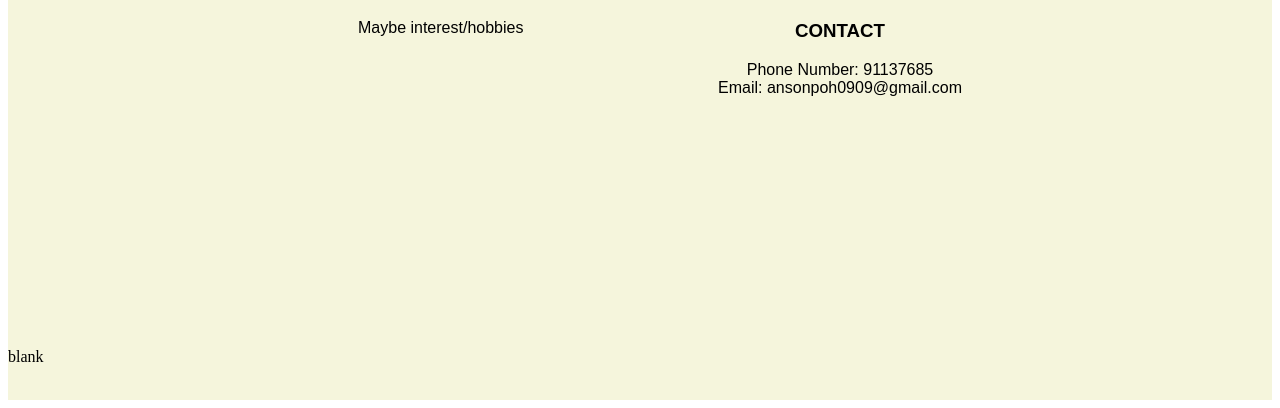
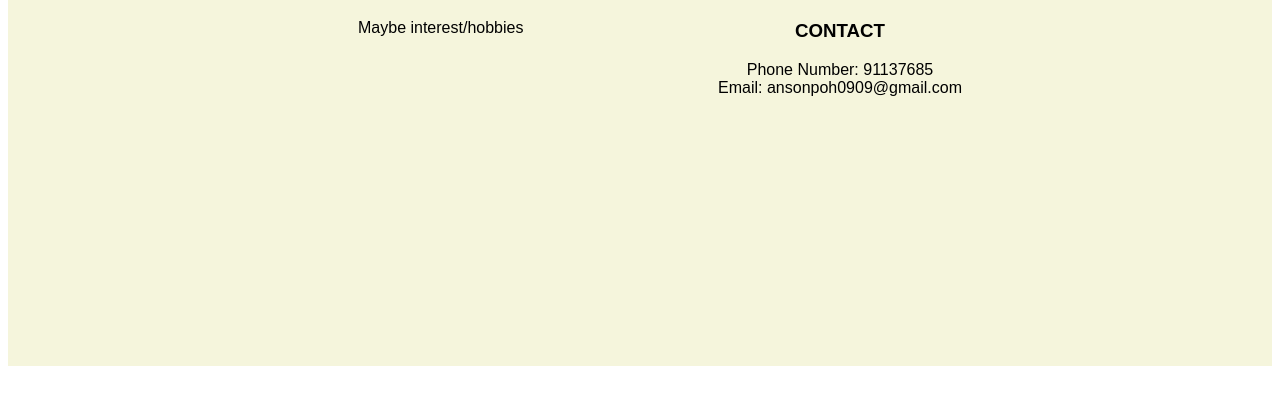
Before and after one commit to ansonpoh/Portfolio, a plain HTML site: page index.html in a window 1280 px wide. Shown: the part 511-919 px from the top of the page. After the commit the page ends 885 px from the top, so only its background shows below. Drawn offline with Linux system fonts and the light colour scheme.

Commit message:
Removed blank

```diff
--- a/index.html
+++ b/index.html
@@ -28,7 +28,6 @@
     <p id="info2">Maybe interest/hobbies</p>
     <h3 id="contactTitle">CONTACT</h3>
     <p id="contactInfo">Phone Number: 91137685<br>Email: ansonpoh0909@gmail.com</p>
-    <p>blank</p>
     </seciton>
     <footer>-</footer>
 </body>
```
